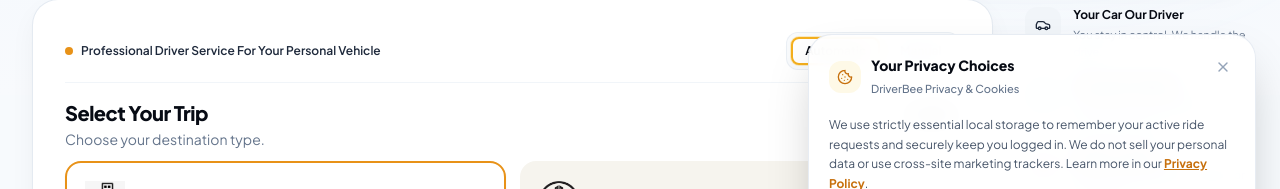
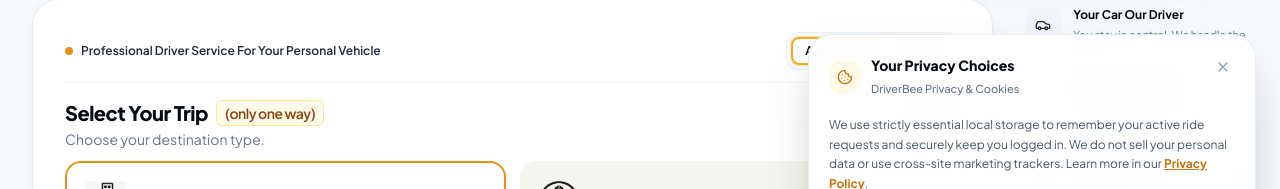
Before and after one commit to sarvexmarketing-hash/driverbeee, a React (Vite) app: page / in a window 1280 px wide. Shown: the part 512-701 px from the top of the page. Built offline with nearby package versions, Linux system fonts and the light colour scheme; no server answers; the database is empty.

Commit message:
Add (only one way) badge beside Select Your Trip

```diff
--- a/src/components/TripSelector.tsx
+++ b/src/components/TripSelector.tsx
@@ -33,8 +33,11 @@
       {/* Header with Title and 1,250+ count on the right */}
       <div className="flex items-baseline justify-between">
         <div>
-          <h2 className="text-lg sm:text-xl font-extrabold text-navy-950 tracking-tight">
-            Select Your Trip
+          <h2 className="text-lg sm:text-xl font-extrabold text-navy-950 tracking-tight flex items-center gap-2 flex-wrap">
+            <span>Select Your Trip</span>
+            <span className="text-xs sm:text-sm font-semibold text-amber-800 bg-amber-50 border border-amber-200/90 px-2 py-0.5 rounded-md">
+              (only one way)
+            </span>
           </h2>
           <p className="text-xs sm:text-sm text-navy-500 font-normal mt-0.5">
             Choose your destination type.
```
